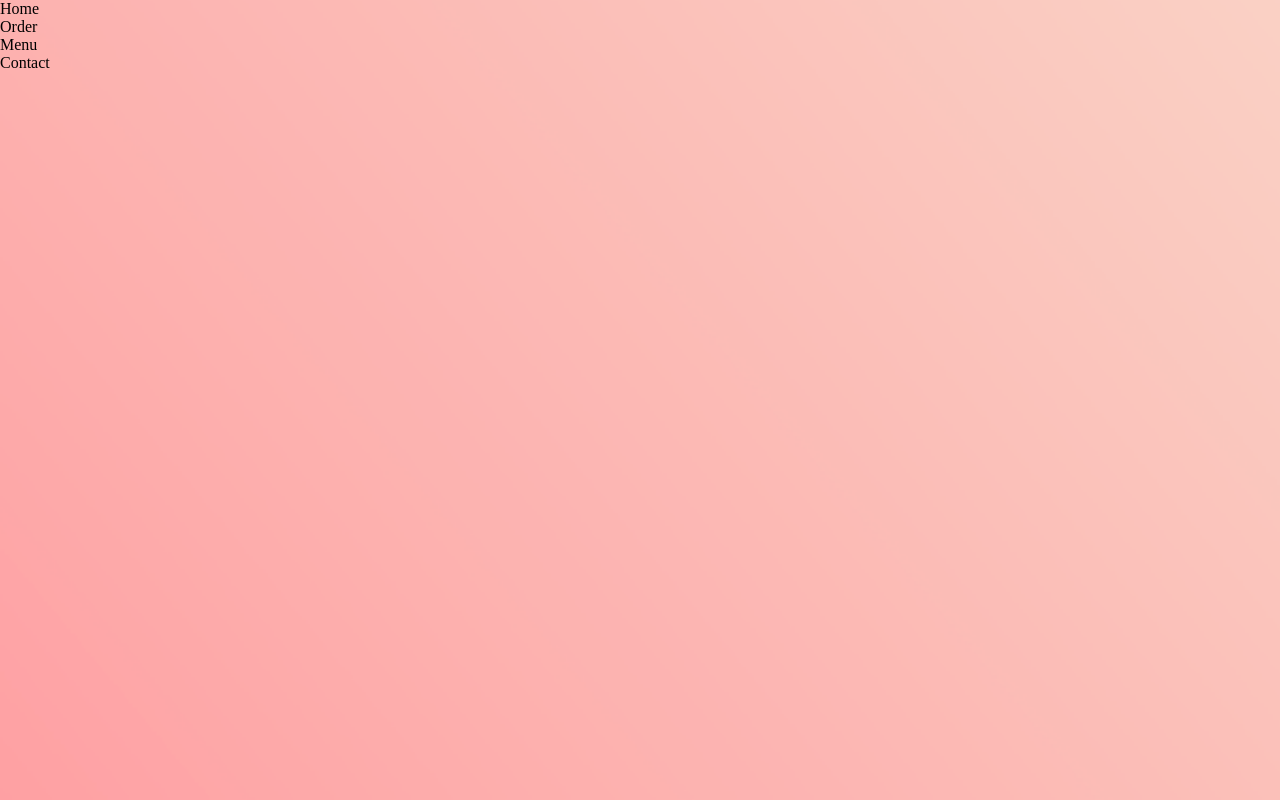
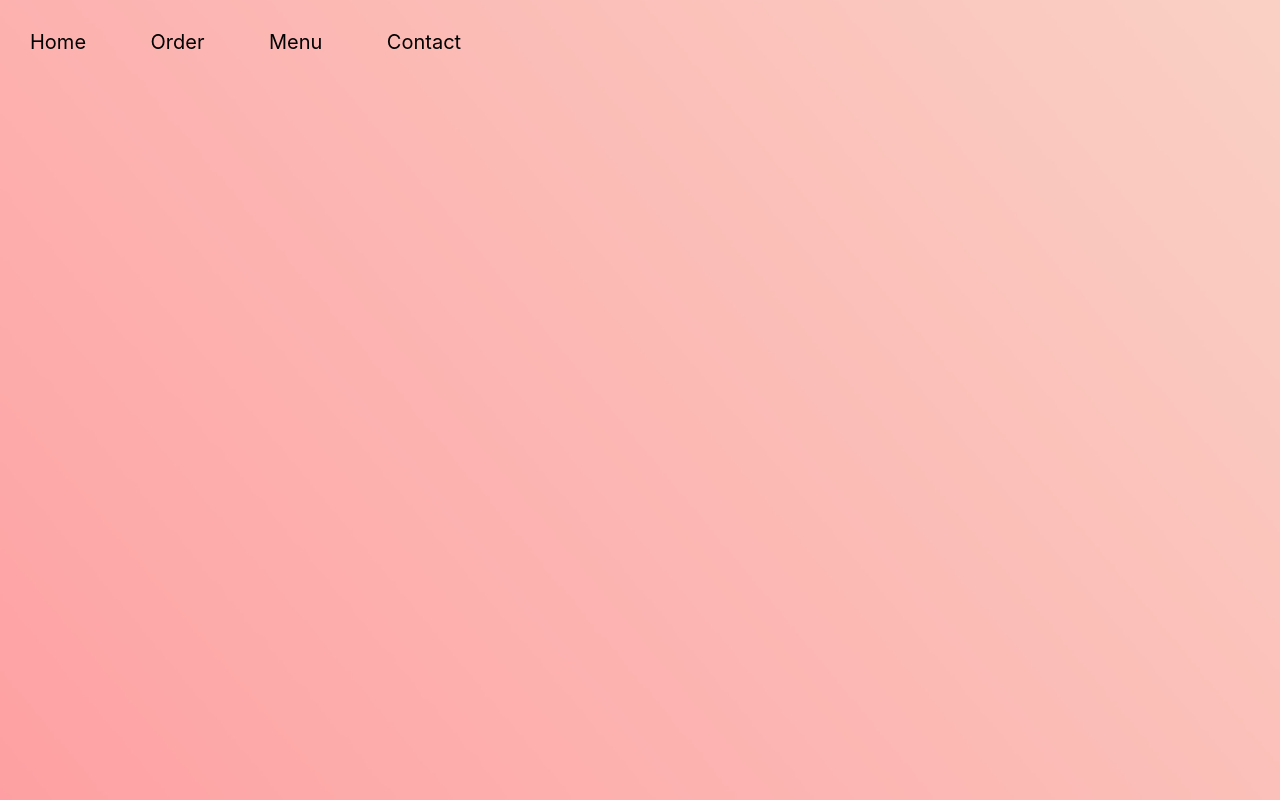
Before and after one commit to nancymwende/pizzeria, a plain HTML site: page index.html in a window 1280 px wide. Drawn offline with Linux system fonts and the light colour scheme.

Commit message:
style:this commit will style the navbar

```diff
--- a/index.css
+++ b/index.css
@@ -1,11 +1,30 @@
 *{
     padding: 0;
     margin: 0;
+    box-sizing: border-box;
+    font-family: -apple-system, BlinkMacSystemFont, 'Segoe UI', Roboto, Oxygen, Ubuntu, Cantarell, 'Open Sans', 'Helvetica Neue', sans-serif;
 
 }
 body{
     background-image: url("/assets/background.png");
     background-repeat: no-repeat;
     background-size: cover;
+    width: 100%;
+    height: 100vh;
 
 }
+nav{
+    display: flex;
+    justify-content: center;
+}
+li{
+    display: inline;
+    list-style-type: none;
+}
+
+ul li{
+    display: inline-block;
+    padding: 30px;
+    cursor: pointer;
+    font-size: 20px;
+}
```
Also changed, not shown: index.html (+1 -0 lines).
